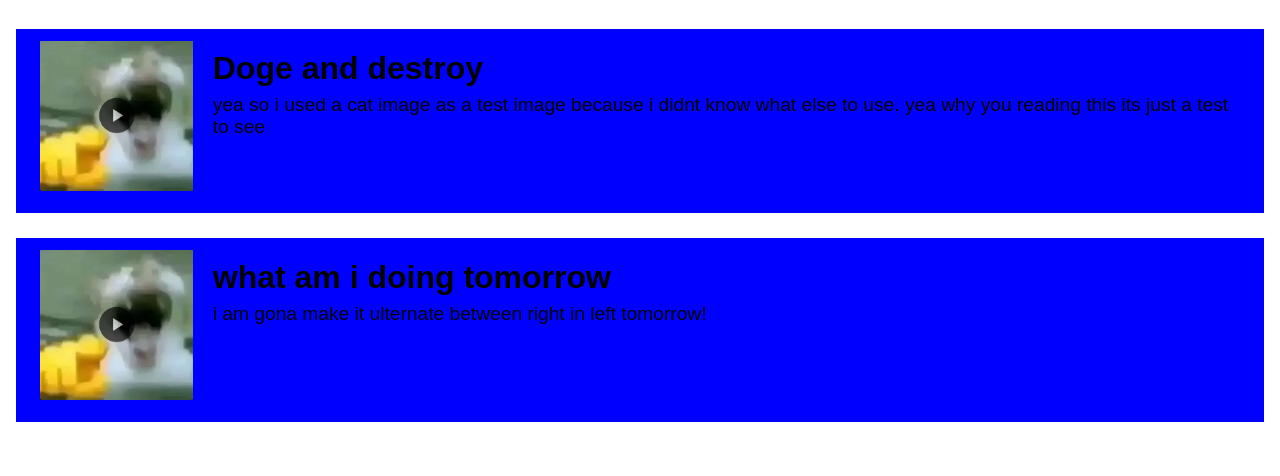
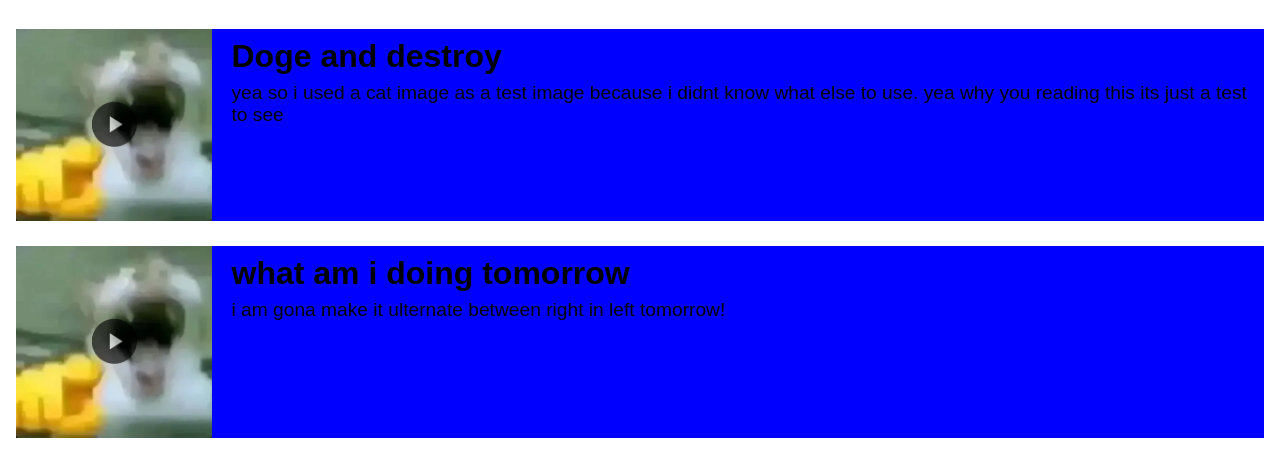
Before and after one commit to Seiya-school/GGG-website, a website: page index.html in a window 1280 px wide. Shown: the part 106-582 px from the top of the page. Drawn offline with Linux system fonts and the light colour scheme; a web font is replaced by a local one.

Commit message:
moved image to correct location

```diff
--- a/styles.css
+++ b/styles.css
@@ -17,7 +17,7 @@ div {
   width: 100%;
   display: inline-block;
   height: auto;
-  padding: 12px 24px;
+
   margin-bottom: 25px;
   background-color: blue;
 }
@@ -34,12 +34,11 @@ p {
 }
 
 img {
-  height: 150px;
+  height: 192px;
   width: auto;
   float: left;
-  margin-bottom: 10px;
+  margin: 0px;
   margin-right: 20px;
-  margin-top: 0px;
 }
 
 main {
```
Also changed, not shown: index.html (+1 -0 lines).
